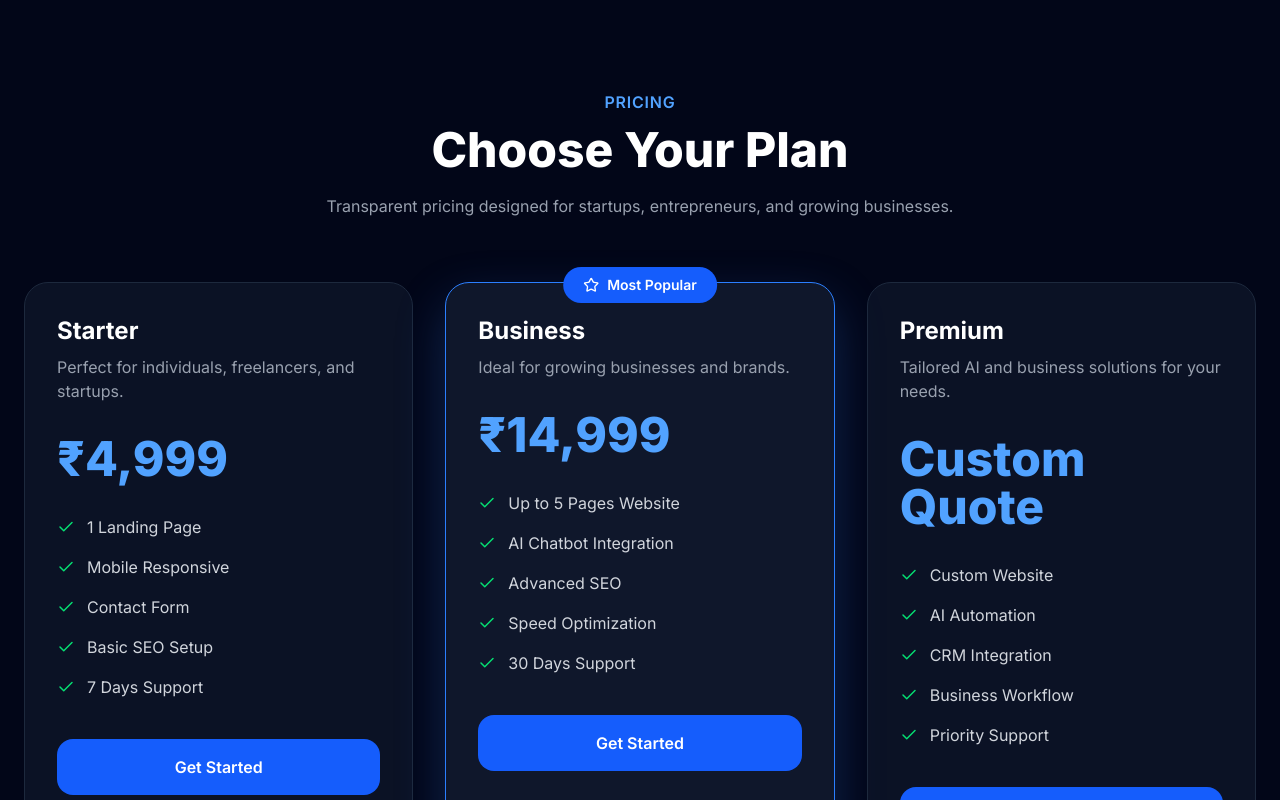
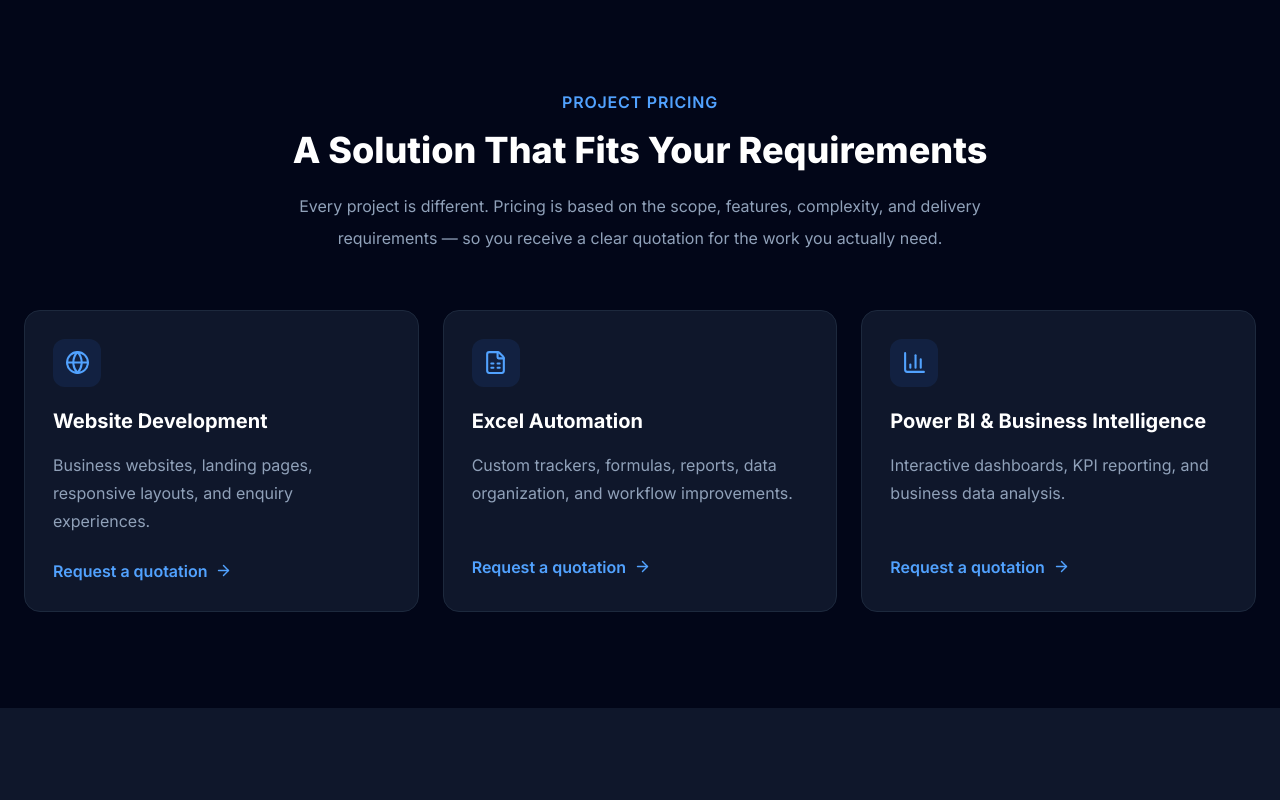
Before and after one commit to sumannath462-dot/secondsincome, a React (Vite) app: page / in a window 1280 px wide. Shown: the part 6240-7040 px from the top of the page. Built offline with nearby package versions, Linux system fonts and the light colour scheme.

Commit message:
Remove placeholder claims and align project pricing with actual scope

```diff
--- a/src/components/Pricing.jsx
+++ b/src/components/Pricing.jsx
@@ -1,115 +1,18 @@
-import { Check, Star } from "lucide-react";
+import { ArrowRight, FileSpreadsheet, Globe, BarChart3 } from "lucide-react";
 
-const plans = [
-  {
-    name: "Starter",
-    price: "₹4,999",
-    description: "Perfect for individuals, freelancers, and startups.",
-    features: [
-      "1 Landing Page",
-      "Mobile Responsive",
-      "Contact Form",
-      "Basic SEO Setup",
-      "7 Days Support",
-    ],
-    popular: false,
-  },
-  {
-    name: "Business",
-    price: "₹14,999",
-    description: "Ideal for growing businesses and brands.",
-    features: [
-      "Up to 5 Pages Website",
-      "AI Chatbot Integration",
-      "Advanced SEO",
-      "Speed Optimization",
-      "30 Days Support",
-    ],
-    popular: true,
-  },
-  {
-    name: "Premium",
-    price: "Custom Quote",
-    description: "Tailored AI and business solutions for your needs.",
-    features: [
-      "Custom Website",
-      "AI Automation",
-      "CRM Integration",
-      "Business Workflow",
-      "Priority Support",
-    ],
-    popular: false,
-  },
+const options = [
+  {icon:Globe,title:"Website Development",body:"Business websites, landing pages, responsive layouts, and enquiry experiences."},
+  {icon:FileSpreadsheet,title:"Excel Automation",body:"Custom trackers, formulas, reports, data organization, and workflow improvements."},
+  {icon:BarChart3,title:"Power BI & Business Intelligence",body:"Interactive dashboards, KPI reporting, and business data analysis."},
 ];
 
-function Pricing() {
+export default function Pricing() {
   return (
-    <section id="pricing" className="bg-slate-950 py-24">
-      <div className="max-w-7xl mx-auto px-6">
-        <div className="text-center mb-16">
-          <p className="text-blue-400 font-semibold uppercase tracking-wider">
-            Pricing
-          </p>
-
-          <h2 className="text-4xl md:text-5xl font-extrabold text-white mt-3">
-            Choose Your Plan
-          </h2>
-
-          <p className="mt-5 text-gray-400 max-w-2xl mx-auto">
-            Transparent pricing designed for startups, entrepreneurs, and growing businesses.
-          </p>
-        </div>
-
-        <div className="grid gap-8 md:grid-cols-2 lg:grid-cols-3">
-          {plans.map((plan, index) => (
-            <div
-              key={index}
-              className={`relative rounded-3xl p-8 border transition-all duration-300 hover:-translate-y-2 ${
-                plan.popular
-                  ? "border-blue-500 bg-slate-900 shadow-[0_20px_50px_rgba(59,130,246,0.25)]"
-                  : "border-slate-800 bg-slate-900/70"
-              }`}
-            >
-              {plan.popular && (
-                <div className="absolute -top-4 left-1/2 -translate-x-1/2 bg-blue-600 text-white px-5 py-2 rounded-full flex items-center gap-2 text-sm font-semibold">
-                  <Star size={16} />
-                  Most Popular
-                </div>
-              )}
-
-              <h3 className="text-2xl font-bold text-white">
-                {plan.name}
-              </h3>
-
-              <p className="text-gray-400 mt-2">
-                {plan.description}
-              </p>
-
-              <h2 className="text-5xl font-extrabold text-blue-400 mt-8">
-                {plan.price}
-              </h2>
-
-              <ul className="space-y-4 mt-8">
-                {plan.features.map((feature, i) => (
-                  <li
-                    key={i}
-                    className="flex items-center gap-3 text-gray-300"
-                  >
-                    <Check size={18} className="text-green-400" />
-                    {feature}
-                  </li>
-                ))}
-              </ul>
-
-              <button className="w-full mt-10 bg-blue-600 hover:bg-blue-700 transition py-4 rounded-2xl text-white font-semibold">
-                Get Started
-              </button>
-            </div>
-          ))}
-        </div>
+    <section id="pricing" className="bg-slate-950 py-20 sm:py-24">
+      <div className="mx-auto max-w-7xl px-5 sm:px-6">
+        <div className="mx-auto mb-14 max-w-3xl text-center"><p className="font-semibold uppercase tracking-wider text-blue-400">Project Pricing</p><h2 className="mt-4 text-3xl font-extrabold text-white sm:text-4xl">A Solution That Fits Your Requirements</h2><p className="mt-5 leading-8 text-slate-400">Every project is different. Pricing is based on the scope, features, complexity, and delivery requirements — so you receive a clear quotation for the work you actually need.</p></div>
+        <div className="grid gap-6 md:grid-cols-3">{options.map(({icon:Icon,title,body})=><article key={title} className="rounded-2xl border border-slate-800 bg-slate-900 p-7"><span className="mb-5 flex h-12 w-12 items-center justify-center rounded-xl bg-blue-500/10 text-blue-400"><Icon size={25}/></span><h3 className="text-xl font-bold text-white">{title}</h3><p className="mt-4 min-h-20 leading-7 text-slate-400">{body}</p><a href="#contact" className="mt-6 inline-flex items-center gap-2 font-semibold text-blue-400 hover:text-blue-300">Request a quotation <ArrowRight size={17}/></a></article>)}</div>
       </div>
     </section>
   );
 }
-
-export default Pricing;
```
